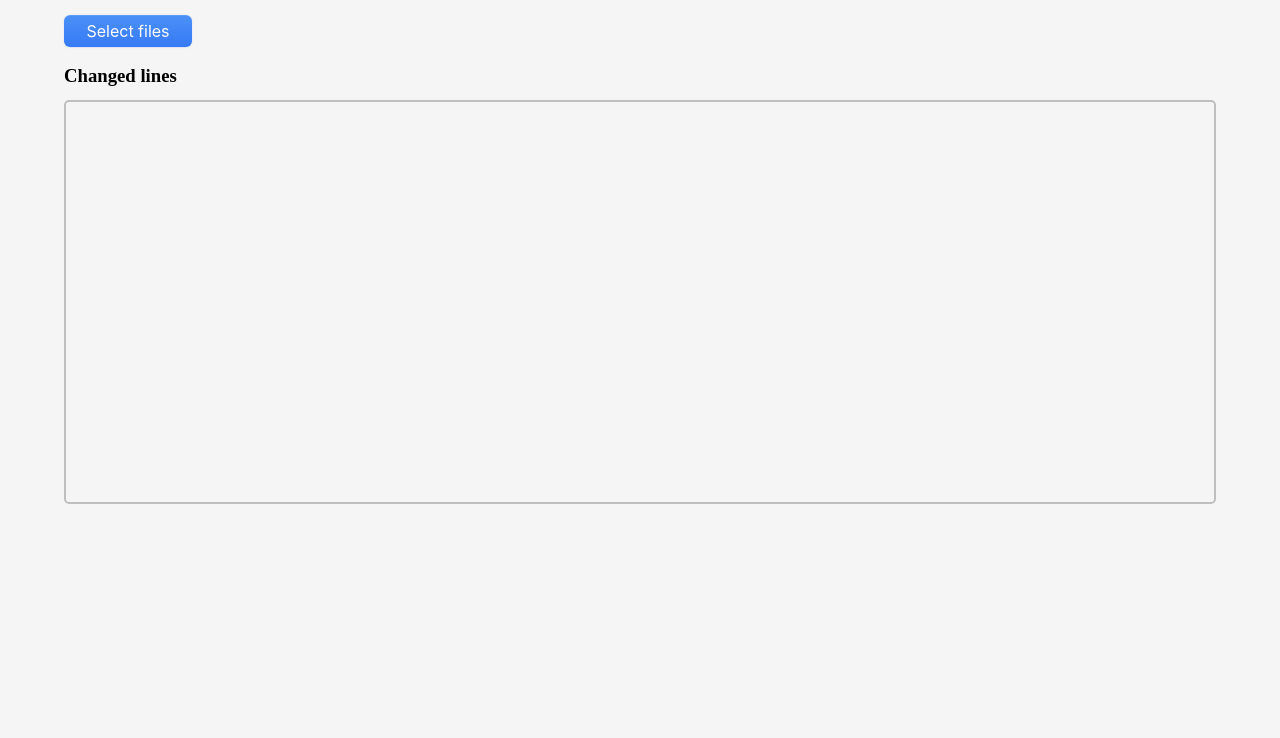
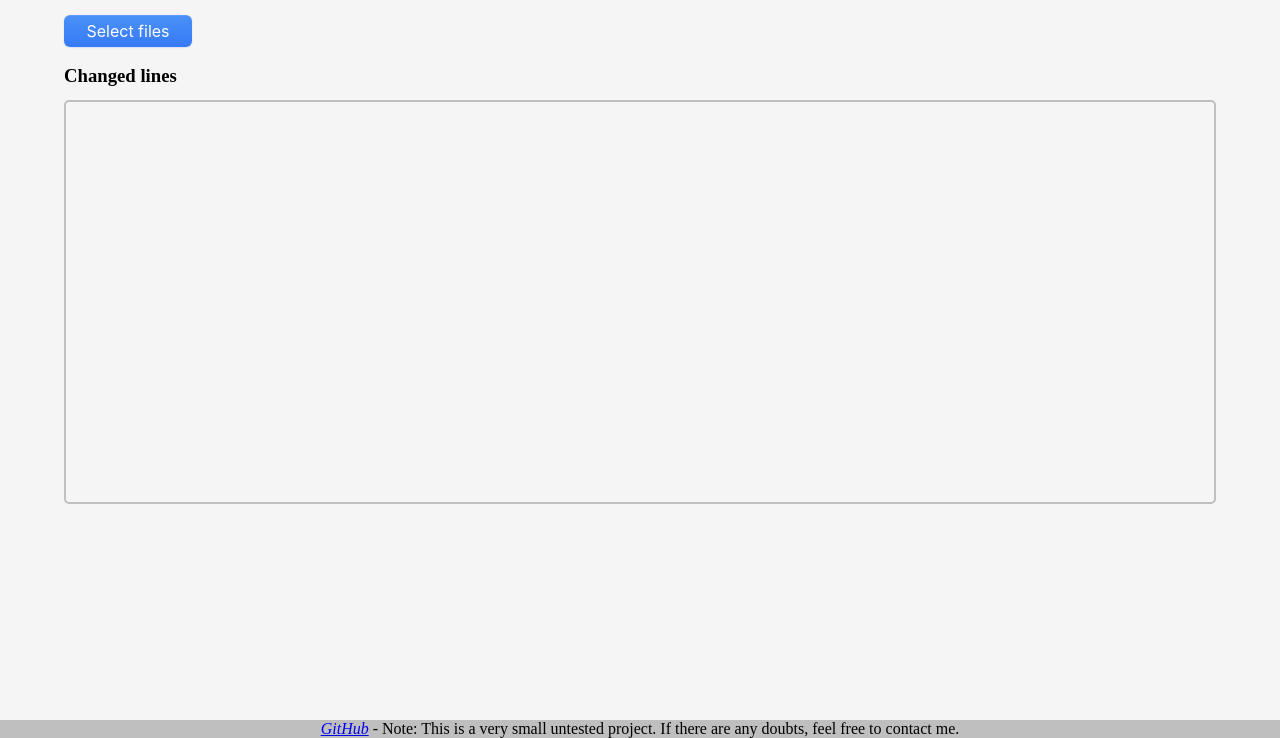
Before and after one commit to FelipeACXavier/LineCompare.github.io, a plain HTML site: page index.html in a window 1280 px wide. Shown: the part 62-800 px from the top of the page. Drawn offline with Linux system fonts and the light colour scheme.

Commit message:
Updated the layout

```diff
--- a/assets/style.css
+++ b/assets/style.css
@@ -7,6 +7,9 @@ body {
   padding: 0;
   margin: 0;
   background-color: #F5F5F5;
+  position: relative;
+  width: 100vw;
+  height: 100vh;
 }
 
 .header {
@@ -138,8 +141,25 @@ body {
   color: var(--text-color);
 }
 
+.footer {
+  position: absolute;
+  width: 100%;
+  bottom: 0;
+  left: 0;
+  height: fit-content;
+  background-color: var(--header-color);
+}
+
+.footer-text {
+  margin: 0 20px;
+  text-align: center;
+}
+
+.better-text {
+  font-style: italic;
+}
+
 *::-webkit-scrollbar {
-  background-color: var(#161618);
   width: 6px;
   height: 6px;
   margin: 0 2px;
--- a/index.html
+++ b/index.html
@@ -10,7 +10,7 @@
     <div id="main">
       <div id="header" class="header">
         <div class="title">
-          <h1>Compare lines in two files</h1>
+          <h1>Line Comparator</h1>
         </div>
       </div>
       <div id="inputs" class="inputs">
@@ -20,14 +20,8 @@
             <input type="file" id="file1" onchange="filesSelected()" multiple/>
           </div>
           <div class="feedback-container">
-            <div id="files" class="feedback">
-
-            </div>
+            <div id="files" class="feedback"></div>
           </div>
-          <!-- <div id="file2-input" class="file-input push-right">
-            <label for="compare" class="button">Compare</label>
-            <button id="compare" onclick="compareFiles()"></button>
-          </div> -->
         </div>
       </div>
       <div id="output-container" class="output-container">
@@ -35,8 +29,11 @@
         <pre id="output" class="output"></pre>
       </div>
     </div>
-    <div id="footer">
-
+    <div id="footer" class="footer">
+      <div class="footer-text">
+        <a href="https://github.com/FelipeACXavier" class="better-text">GitHub</a>
+         - Note: This is a very small untested project. If there are any doubts, feel free to contact me.
+      </div>
     </div>
     <script src="assets/index.js"></script>
   </body>
```
